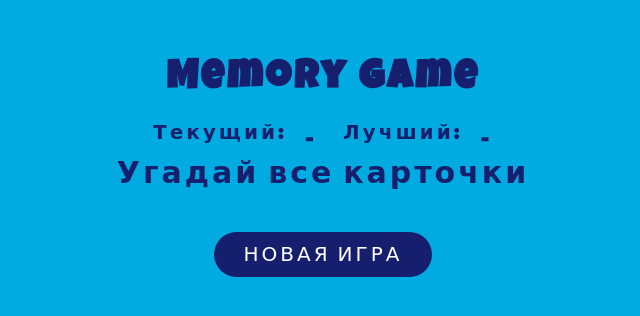
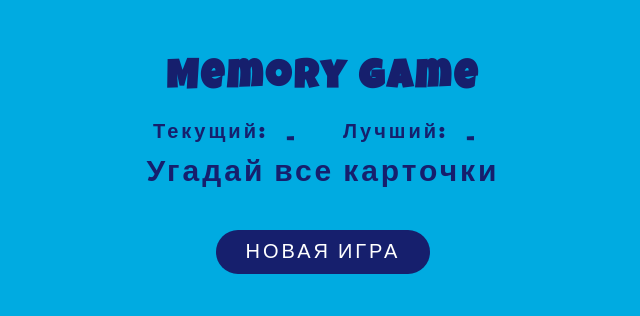
Before and after one commit to pip74klo/project-three, a plain HTML site: page index.html in a window 1280 px wide. Shown: the whole page, without its empty margins (317-957 px from the left). Drawn offline with Linux system fonts and the light colour scheme.

Commit message:
add fonts arial

```diff
--- a/styles.css
+++ b/styles.css
@@ -22,7 +22,8 @@ body {
   padding-bottom: 1em;
   background-color: var(--secondary-color);
   color: var(--primary-color);
-  font-family: "Luckiest Guy", cursive;
+  /* font-family: "Luckiest Guy", cursive; */
+  font-family: 'Luckiest Guy', Arial, sans-serif;
   letter-spacing: 0.15em;
 }
 
@@ -65,7 +66,8 @@ body {
   gap: 1em;
   font-size: 1em;
   font-weight: bold;
-  font-family: "Luckiest Guy", cursive;
+  /* font-family: "Luckiest Guy", cursive; */
+  font-family: 'Luckiest Guy', Arial, sans-serif;
   letter-spacing: 0.15em;
   margin-bottom: 0.5em;
 }
@@ -96,7 +98,8 @@ body {
   color: white;
   font-size: 1em;
   border-radius: 1.5em;
-  font-family: "Luckiest Guy", cursive;
+  /* font-family: "Luckiest Guy", cursive; */
+  font-family: 'Luckiest Guy', Arial, sans-serif;
   letter-spacing: 0.15em;
   text-transform: uppercase;
   cursor: pointer;
```
